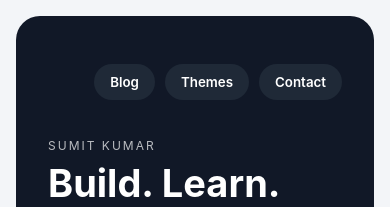
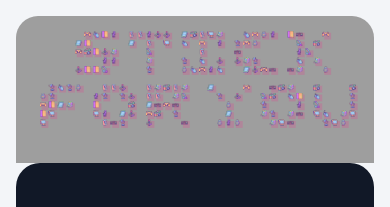
Before and after one commit to sumitkumar9674/portfolio, a React app: page / in a window 390 px wide. Shown: the top 207 px of the page. Built offline with nearby package versions, Linux system fonts and the light colour scheme; the HTML template or start-up script is replaced by a standard one.

Commit message:
feat: add responsive SpaceDefender interaction

```diff
--- a/src/App.tsx
+++ b/src/App.tsx
@@ -3,10 +3,57 @@ import DecodeText from "./components/DecodeText/DecodeText";
 import NeonText from "./components/NeonText";
 import NeonFrame from "./components/NeonFrame";
 import ProfilePhoto from "./components/ProfilePhoto";
+import { useState } from "react";
+import "./styles.css";
 
 function App() {
+  // Controls whether the SpaceDefender rooftop sign is expanded.
+  const [isSpaceDefenderExpanded, setIsSpaceDefenderExpanded] = useState(false);
   return (
     <div className="page">
+      {/* ---------- SpaceDefender Rooftop ---------- */}
+      <section
+        style={{
+          width: "100%",
+          maxWidth: "1400px",
+          margin: "0 auto",
+        }}
+      >
+        <div
+          className="spaceDefenderBox"
+          onClick={() => setIsSpaceDefenderExpanded(true)}
+          style={{
+            position: "relative",
+            width: "100%",
+            height: isSpaceDefenderExpanded
+              ? "min(80vh, 800px)"
+              : "var(--space-defender-collapsed-height)",
+            overflow: "hidden",
+            cursor: isSpaceDefenderExpanded ? "default" : "pointer",
+            transition: "height 700ms ease",
+          }}
+        >
+          <SpaceDefender isOpen={isSpaceDefenderExpanded} />
+
+          {/* Collapse button */}
+          {isSpaceDefenderExpanded && (
+            <button
+              onClick={(event) => {
+                event.stopPropagation();
+                setIsSpaceDefenderExpanded(false);
+              }}
+              style={{
+                position: "absolute",
+                top: "16px",
+                right: "16px",
+                zIndex: 20,
+              }}
+            >
+              ×
+            </button>
+          )}
+        </div>
+      </section>
       {/* ---------- Hero ---------- */}
       <section className="hero">
         <div className="topButtons">
@@ -91,10 +138,6 @@ function App() {
         clockInterval={7}
         rotationSpeed={20}
       /> */}
-
-      <div style={{ maxWidth: "100%", margin: "40px auto" }}>
-        <SpaceDefender />
-      </div>
 
       {/* ---------- Current Mission ---------- */}
       <NeonFrame
--- a/src/components/SpaceDefender.tsx
+++ b/src/components/SpaceDefender.tsx
@@ -54,9 +54,13 @@ type Bullet = {
   sprite: HTMLImageElement;
 };
 
-export default function SpaceDefender() {
+export default function SpaceDefender({ isOpen }: { isOpen: boolean }) {
   const canvasRef = useRef<HTMLCanvasElement>(null);
+  // Keeps the latest open/closed state available to the game loop and input handlers.
+  const isOpenRef = useRef(isOpen);
 
+  // Update the ref whenever App.tsx opens or closes the game.
+  isOpenRef.current = isOpen;
   useEffect(() => {
     const canvas = canvasRef.current!;
     const ctx = canvas.getContext("2d")!;
@@ -225,7 +229,7 @@ export default function SpaceDefender() {
 
       const LOGO_LEFT =
         LOGO_MARGIN + Math.round((availableLogoWidth - patternWidth) / 2) + 7;
-      const LOGO_TOP = 35 * scale;
+      const LOGO_TOP = 37 * scale;
       const TEXT_START = LOGO_LEFT;
 
       // ===== COMPLETE LOGO PATTERN =====
@@ -288,11 +292,17 @@ export default function SpaceDefender() {
     };
 
     const mouseMove = (e: MouseEvent) => {
+      // Do not play the game while the SpaceDefender box is closed.
+      if (!isOpenRef.current) return;
+
       isPlaying = true;
       moveShip(e.clientX);
     };
 
     const touchMove = (e: TouchEvent) => {
+      // Do not play the game while the SpaceDefender box is closed.
+      if (!isOpenRef.current) return;
+
       e.preventDefault();
       isPlaying = true;
       moveShip(e.touches[0].clientX);
--- a/src/styles.css
+++ b/src/styles.css
@@ -188,3 +188,13 @@ footer {
     grid-template-columns: 1fr;
   }
 }
+
+.spaceDefenderBox {
+  --space-defender-collapsed-height: 276px;
+}
+
+@media (max-width: 640px) {
+  .spaceDefenderBox {
+    --space-defender-collapsed-height: 147px;
+  }
+}
```
Also changed, not shown: 2 other files (tests, documents, lock files or other folders).
